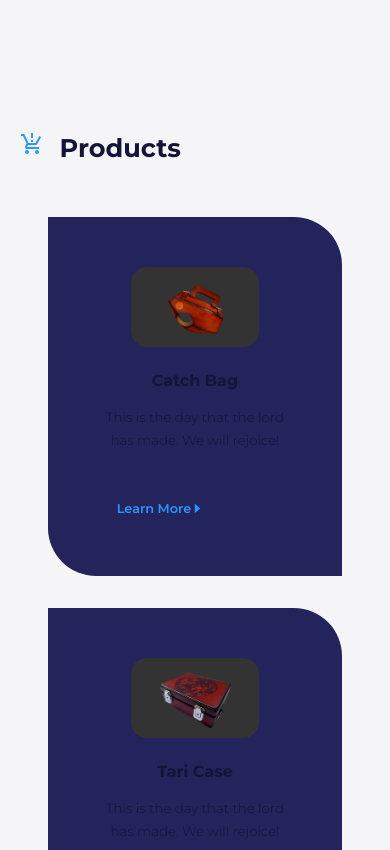
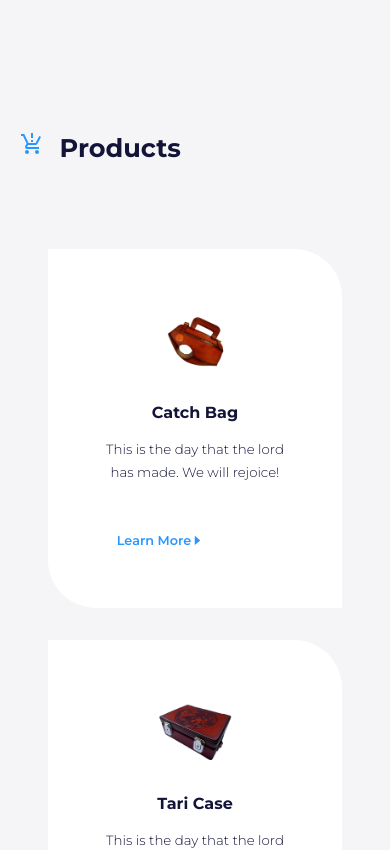
Before and after one commit to kodesand/React-website, a React (Vite) app: page / in a window 390 px wide. Shown: the part 860-1710 px from the top of the page. Built offline with nearby package versions, Linux system fonts and the light colour scheme.

Commit message:
what a mess

```diff
--- a/src/UI/card/style.css
+++ b/src/UI/card/style.css
@@ -1,5 +1,6 @@
 .card {
-  background-color: var(--color-gray-500);
+  /* background-color: var(--color-gray-500); */
+  background-color: white;
   border: 2px solid transparent;
   text-align: center;
   padding: 3rem;
@@ -8,10 +9,12 @@
 }
 
 .card:hover {
-  background-color: transparent;
+  /* background-color: transparent; */
+  background-color: white;
+
   /* border-color: var(--color-gray-400); */
   cursor: default;
-  border: 2px solid var(--color-gray-400);
+  border: 2px solid var(--color-light-gray);
 }
 
 .card span {
@@ -30,7 +33,7 @@
 }
 
 .card:hover span {
-  background-color: var(--color-secondary);
+  /* background-color: var(--color-secondary); */
   color: var(--color-gray-600);
 }
 
--- a/src/components/Products/index.jsx
+++ b/src/components/Products/index.jsx
@@ -5,18 +5,18 @@ import { AiFillCaretRight } from 'react-icons/ai'
 
 import SectionHeader from '@/components/sectionHeader/'
 import Card from '@/UI/card/index'
-import programs from './data'
+import products from './data'
 import './style.css'
 
 const Products = () => {
   return (
-    <section className='programs'>
-      <div className='container programs__container'>
+    <section className='products'>
+      <div className='container products__container'>
         <SectionHeader icon={<MdProductionQuantityLimits />} title='Products' />
-        <div className='programs__wrapper'>
-          {programs.map(({ image, id, info, title, path }) => {
+        <div className='products__wrapper'>
+          {products.map(({ image, id, info, title, path }) => {
             return (
-              <Card className='programs__program' key={id}>
+              <Card className='products__product' key={id}>
                 <div className='img'>
                   <img src={image} alt={name} />
                 </div>
--- a/src/components/Products/style.css
+++ b/src/components/Products/style.css
@@ -1,30 +1,30 @@
-.programs {
+.products {
   margin-top: 4rem;
 }
 
-.programs__wrapper {
+.products__wrapper {
   display: grid;
   grid-template-columns: repeat(4, 1fr);
   gap: 3rem;
   margin-top: 4rem;
 }
 
-.programs__program a {
+.products__product a {
   margin-top: 2.5rem;
   display: flex;
   align-items: center;
   justify-content: center;
 }
 
-.programs__program:hover a {
-  /* background-color: var(--color-secodary); */
+.products__program:hover a {
+  /* background-color: var(--color-white); */
   color: var(--color-gray-600);
 }
 
 .card .img {
   width: 8rem;
   height: 5rem;
-  background-color: var(--color-primary);
+  /* background-color: var(--color-white); */
   color: var(--color-gray-100);
   font-size: 1.5rem;
   padding: 0.8rem;
@@ -37,6 +37,6 @@
 }
 
 .card:hover .img {
-  background-color: var(--color-secondary);
+  /* background-color: white; */
   color: var(--color-gray-600);
 }
--- a/src/index.css
+++ b/src/index.css
@@ -18,6 +18,8 @@
   --color-primary-variant: hsl(var(--primary-hue), 100%, 65%);
   --color-secondary: #2997ff;
   --color-white: #f5f5f7;
+  --color-dark-gray: #333;
+  --color-light-gray: #d6d6d6;
   --color-gray-100: hsl(var(--gray-hue), 47%, 95%);
   --color-gray-200: hsl(var(--gray-hue), 26%, 75%);
   --color-gray-300: hsl(var(--gray-hue), 24%, 64%);
--- a/src/pages/home/home.css
+++ b/src/pages/home/home.css
@@ -3,13 +3,14 @@
   height: calc(100vh - 3rem);
   display: grid;
   place-items: center;
-  margin-top: 3rem;
+  margin-top: 2rem;
 }
 
 .main__header-container {
   height: 100%;
-  display: grid;
-  grid-template-columns: 1fr 1fr;
+  /* display: grid; */
+  /* grid-template-columns: 1fr 1fr; */
+  display: flex;
   align-items: center;
   justify-content: space-between;
   gap: 6rem;
@@ -68,8 +69,8 @@
     height: 16rem;
   }
   /* programs */
-  .programs__wrapper {
-    grid-template-columns: 1fr 1fr;
+  .products__wrapper {
+    /* grid-template-columns: 1fr 1fr; */
   }
   /* values */
   .values__container {
@@ -103,23 +104,24 @@
   /* main header */
   .main__header {
     margin-top: 0;
-    padding: 12rem 0 0;
+    padding: 0 0 12rem;
     height: 100vh;
   }
   .main__header-image,
   .main__header-circle {
-    display: none;
+    /* display: none; */
   }
   .main__header-container {
-    grid-template-columns: 1fr;
+    /* grid-template-columns: 1fr; */
+    flex-direction: column-reverse;
   }
   /* programs */
-  .programs__wrapper {
+  .products__wrapper {
     grid-template-columns: 1fr;
     gap: 2rem;
     margin-top: 3rem;
   }
-  .programs__program {
+  .products__product {
     width: 84%;
     margin: 0 auto;
   }
```
